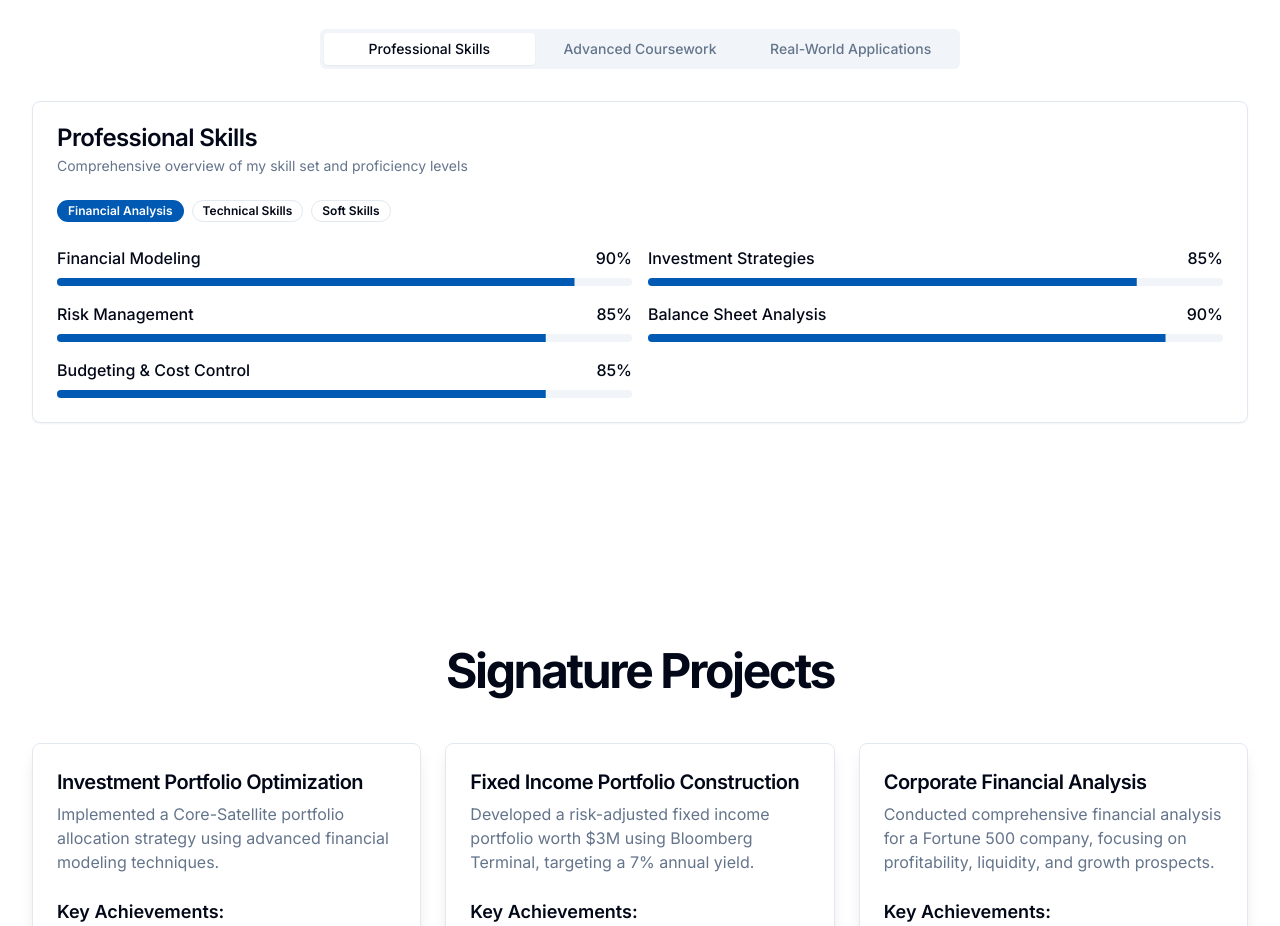
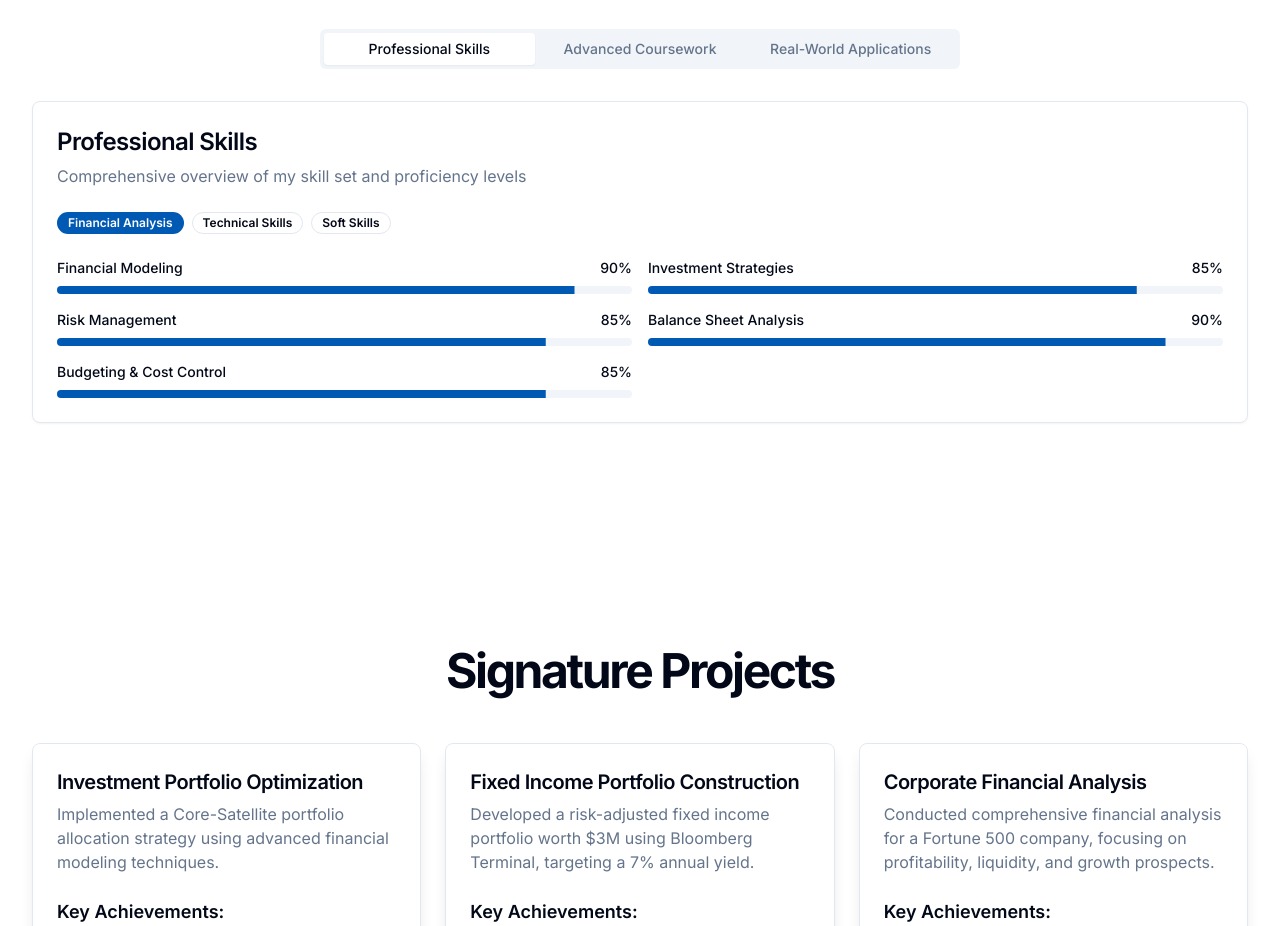
Before and after one commit to D-Yashh/lalit1, a Next.js app: page / in a window 1280 px wide. Shown: the part 1700-2626 px from the top of the page. Built offline with nearby package versions, Linux system fonts and the light colour scheme.

Commit message:
Add files via upload

```diff
--- a/components/skills.tsx
+++ b/components/skills.tsx
@@ -7,8 +7,6 @@ import { Badge } from '@/components/ui/badge'
 import { Progress } from '@/components/ui/progress'
 import { Tabs, TabsContent, TabsList, TabsTrigger } from '@/components/ui/tabs'
 import { LineChart, BarChart, PieChart, TrendingUp, ShieldCheck, Laptop, GraduationCap } from 'lucide-react'
-import { theme } from '@/lib/theme'
-import { cn } from "@/lib/utils"
 
 const skills = [
   {
@@ -69,17 +67,13 @@ const experiences = [
 export function Skills() {
   const [selectedCategory, setSelectedCategory] = useState("Financial Analysis")
 
-  const fadeIn = {
-    initial: { opacity: 0, y: 20 },
-    animate: { opacity: 1, y: 0 },
-    transition: { duration: 0.6 }
-  }
-
   return (
     <section id="skills" className="container py-24 md:py-32">
       <motion.h2
-        className={cn("text-3xl font-bold tracking-tighter sm:text-4xl md:text-5xl mb-12 text-center", theme.typography.fontFamily.serif)}
-        {...fadeIn}
+        className="text-3xl font-bold tracking-tighter sm:text-4xl md:text-5xl mb-12 text-center"
+        initial={{ opacity: 0, y: 20 }}
+        animate={{ opacity: 1, y: 0 }}
+        transition={{ duration: 0.6 }}
       >
         Skills & Expertise
       </motion.h2>
@@ -92,8 +86,8 @@ export function Skills() {
         <TabsContent value="skills" className="mt-0">
           <Card>
             <CardHeader>
-              <CardTitle className={cn(theme.typography.fontSize['2xl'], theme.typography.fontFamily.sans)}>Professional Skills</CardTitle>
-              <CardDescription className={theme.typography.fontSize.base}>Comprehensive overview of my skill set and proficiency levels</CardDescription>
+              <CardTitle className="text-2xl font-semibold">Professional Skills</CardTitle>
+              <CardDescription className="text-base">Comprehensive overview of my skill set and proficiency levels</CardDescription>
             </CardHeader>
             <CardContent>
               <div className="space-y-6">
@@ -119,8 +113,8 @@ export function Skills() {
                       transition={{ duration: 0.3, delay: index * 0.1 }}
                     >
                       <div className="flex justify-between">
-                        <span className={cn("font-medium", theme.typography.fontSize.sm)}>{skill.name}</span>
-                        <span className={cn("font-medium", theme.typography.fontSize.sm)}>{skill.proficiency}%</span>
+                        <span className="text-sm font-medium">{skill.name}</span>
+                        <span className="text-sm font-medium">{skill.proficiency}%</span>
                       </div>
                       <Progress value={skill.proficiency} className="h-2" />
                     </motion.div>
@@ -133,8 +127,8 @@ export function Skills() {
         <TabsContent value="courses" className="mt-0">
           <Card>
             <CardHeader>
-              <CardTitle className={cn(theme.typography.fontSize['2xl'], theme.typography.fontFamily.sans)}>Advanced Coursework</CardTitle>
-              <CardDescription className={theme.typography.fontSize.base}>Specialized finance courses from Masters in Finance program at ASU</CardDescription>
+              <CardTitle className="text-2xl font-semibold">Advanced Coursework</CardTitle>
+              <CardDescription className="text-base">Specialized finance courses from Masters in Finance program at ASU</CardDescription>
             </CardHeader>
             <CardContent>
               <div className="grid gap-4 md:grid-cols-2">
@@ -147,7 +141,7 @@ export function Skills() {
                     transition={{ duration: 0.3, delay: index * 0.1 }}
                   >
                     <GraduationCap className="h-5 w-5 text-primary flex-shrink-0" />
-                    <span className={theme.typography.fontSize.base}>{course}</span>
+                    <span className="text-base">{course}</span>
                   </motion.div>
                 ))}
               </div>
@@ -157,8 +151,8 @@ export function Skills() {
         <TabsContent value="experience" className="mt-0">
           <Card>
             <CardHeader>
-              <CardTitle className={cn(theme.typography.fontSize['2xl'], theme.typography.fontFamily.sans)}>Real-World Applications</CardTitle>
-              <CardDescription className={theme.typography.fontSize.base}>Practical experience in applying financial knowledge</CardDescription>
+              <CardTitle className="text-2xl font-semibold">Real-World Applications</CardTitle>
+              <CardDescription className="text-base">Practical experience in applying financial knowledge</CardDescription>
             </CardHeader>
             <CardContent>
               <div className="grid gap-4 md:grid-cols-2 lg:grid-cols-3">
@@ -171,8 +165,8 @@ export function Skills() {
                     transition={{ duration: 0.3, delay: index * 0.1 }}
                   >
                     <exp.icon className="h-12 w-12 text-primary mb-2" />
-                    <h3 className={cn(theme.typography.fontSize.lg, theme.typography.fontFamily.sans, "font-semibold mb-2")}>{exp.name}</h3>
-                    <p className={cn(theme.typography.fontSize.sm, "text-muted-foreground")}>{exp.description}</p>
+                    <h3 className="text-lg font-semibold mb-2">{exp.name}</h3>
+                    <p className="text-sm text-muted-foreground">{exp.description}</p>
                   </motion.div>
                 ))}
               </div>
```
